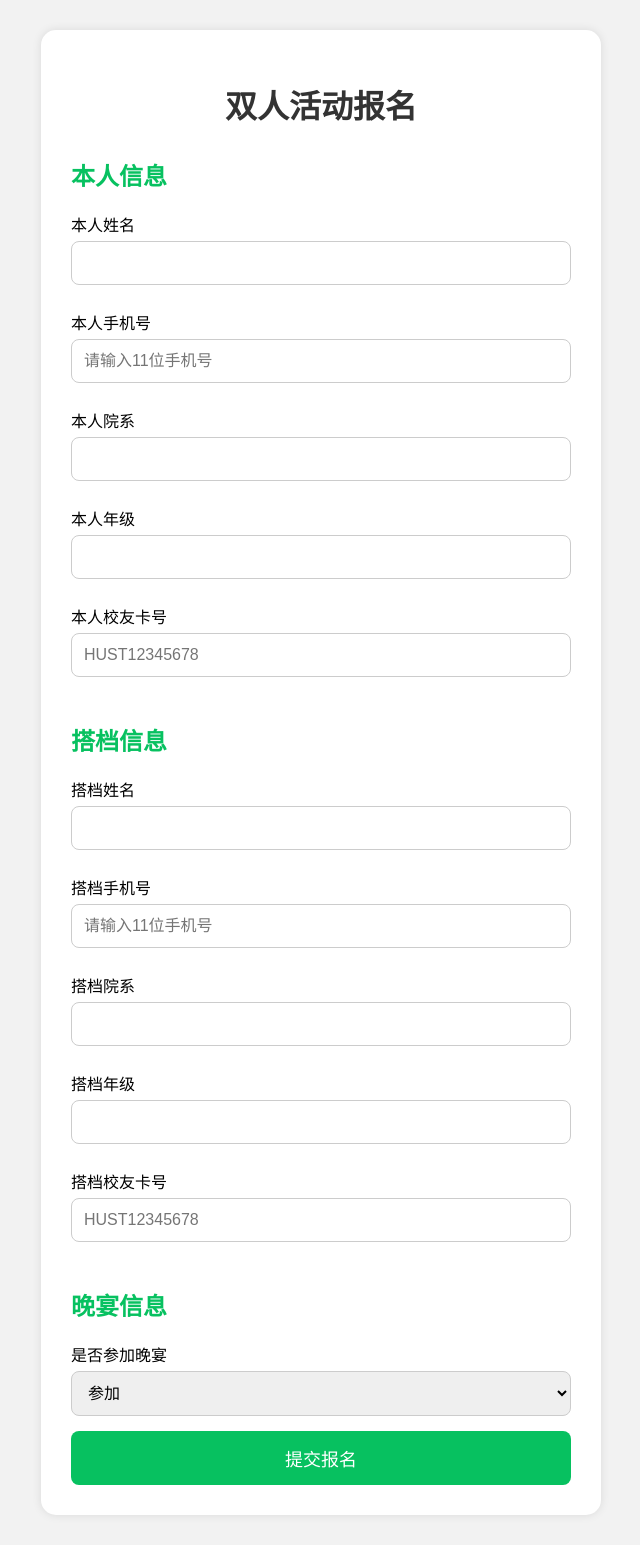
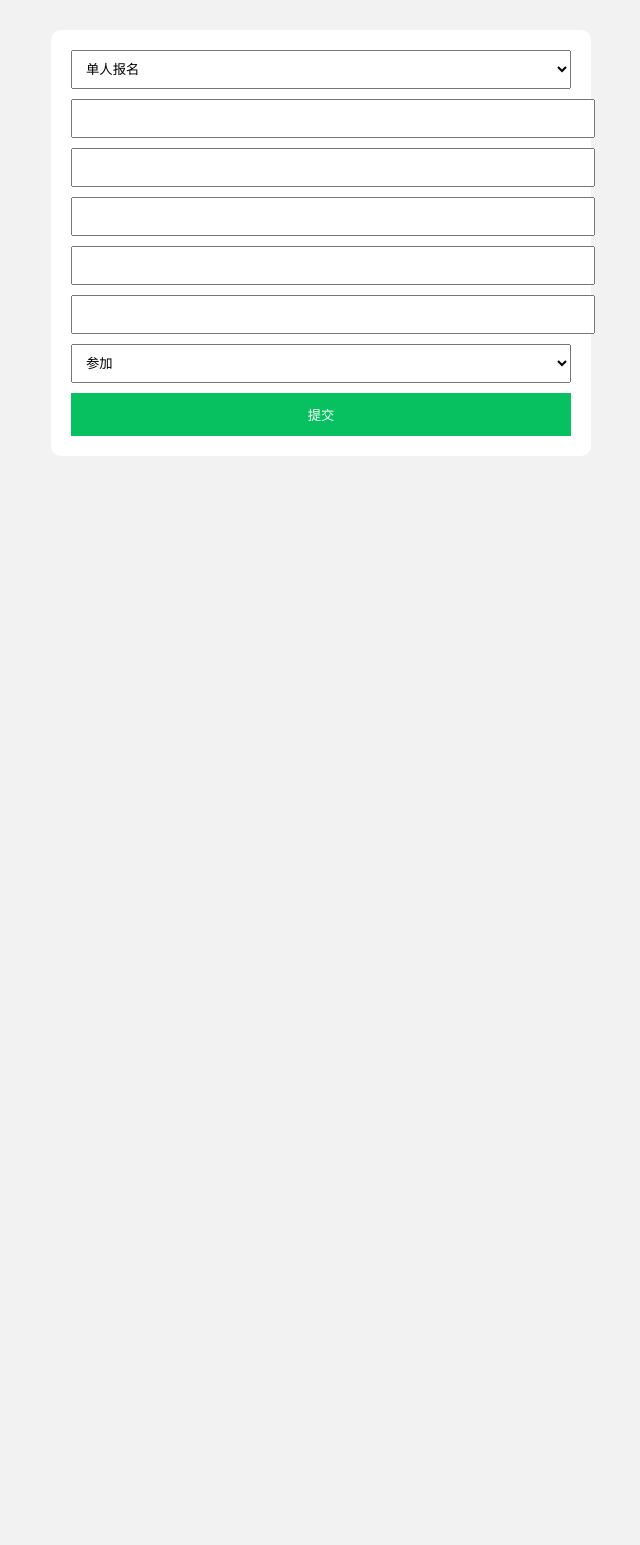
Before and after one commit to jzy2003/signup-system, a Flask app: page / in a window 1280 px wide. Shown: the whole page, without its empty margins (319-959 px from the left). After the commit the page ends 456 px from the top, so only its background shows below. Run offline with Flask 3, Linux system fonts and the light colour scheme.

Commit message:
update ui

```diff
--- a/app.py
+++ b/app.py
@@ -2,93 +2,87 @@ from flask import Flask, render_template, request
 from flask_sqlalchemy import SQLAlchemy
 import re
 
-# 创建 Flask 应用
 app = Flask(__name__)
 
-# 配置 SQLite 数据库
+# 数据库
 app.config['SQLALCHEMY_DATABASE_URI'] = 'sqlite:///signup.db'
 app.config['SQLALCHEMY_TRACK_MODIFICATIONS'] = False
 
-# 初始化数据库
 db = SQLAlchemy(app)
 
 
-# 创建报名数据表
+# 数据表
 class User(db.Model):
-
     id = db.Column(db.Integer, primary_key=True)
 
-    # 本人信息
+    # 本人
     name = db.Column(db.String(100))
     phone = db.Column(db.String(100))
     department = db.Column(db.String(100))
     grade = db.Column(db.String(100))
     card_number = db.Column(db.String(100))
 
-    # 搭档信息
+    # 搭档
     partner_name = db.Column(db.String(100))
     partner_phone = db.Column(db.String(100))
     partner_department = db.Column(db.String(100))
     partner_grade = db.Column(db.String(100))
     partner_card_number = db.Column(db.String(100))
 
-    # 晚宴
+    has_partner = db.Column(db.String(10))
     dinner = db.Column(db.String(20))
 
 
-# 首页（报名页面）
 @app.route('/', methods=['GET', 'POST'])
 def home():
-
     if request.method == 'POST':
 
-        # 本人信息
+        has_partner = request.form.get('has_partner')
+
+        # 本人
         name = request.form.get('name')
         phone = request.form.get('phone')
         department = request.form.get('department')
         grade = request.form.get('grade')
         card_number = request.form.get('card_number')
 
-        # 搭档信息
+        # 搭档
         partner_name = request.form.get('partner_name')
         partner_phone = request.form.get('partner_phone')
         partner_department = request.form.get('partner_department')
         partner_grade = request.form.get('partner_grade')
         partner_card_number = request.form.get('partner_card_number')
 
-        # 晚宴
         dinner = request.form.get('dinner')
 
-        # =========================
-        # 数据格式验证
-        # =========================
-
-        # 手机号规则：11位数字
+        # ====== 校验规则 ======
         phone_pattern = r'^\d{11}$'
-
-        # 校友卡号规则：HUST + 8位数字
         card_pattern = r'^HUST\d{8}$'
 
-        # 验证本人手机号
+        # 本人校验
         if not re.match(phone_pattern, phone):
-            return "错误：本人手机号必须是11位数字！"
+            return "错误：手机号必须是11位数字！"
 
-        # 验证搭档手机号
-        if not re.match(phone_pattern, partner_phone):
-            return "错误：搭档手机号必须是11位数字！"
+        if not re.match(card_pattern, card_number):
+            return "错误：校友卡号必须是 HUST + 8位数字"
 
-        # 验证本人校友卡号
-        if not re.match(card_pattern, card_number):
-            return "错误：本人校友卡号格式应为 HUST12345678"
+        # 双人报名才校验搭档
+        if has_partner == 'yes':
 
-        # 验证搭档校友卡号
-        if not re.match(card_pattern, partner_card_number):
-            return "错误：搭档校友卡号格式应为 HUST12345678"
+            if not re.match(phone_pattern, partner_phone):
+                return "错误：搭档手机号必须是11位数字！"
 
-        # =========================
-        # 保存数据库
-        # =========================
+            if not re.match(card_pattern, partner_card_number):
+                return "错误：搭档校友卡号必须是 HUST + 8位数字"
 
+        else:
+            partner_name = None
+            partner_phone = None
+            partner_department = None
+            partner_grade = None
+            partner_card_number = None
+
+        # 保存
         new_user = User(
             name=name,
             phone=phone,
@@ -102,6 +96,7 @@ def home():
             partner_grade=partner_grade,
             partner_card_number=partner_card_number,
 
+            has_partner=has_partner,
             dinner=dinner
         )
 
@@ -113,20 +108,13 @@ def home():
     return render_template('index.html')
 
 
-# 后台页面
 @app.route('/admin')
 def admin():
-
-    # 查询所有报名数据
     users = User.query.all()
-
     return render_template('admin.html', users=users)
 
 
-# 启动程序
 if __name__ == '__main__':
-
-    # 自动创建数据库表
     with app.app_context():
         db.create_all()
 
--- a/templates/index.html
+++ b/templates/index.html
@@ -3,157 +3,90 @@
 
 <head>
     <meta charset="UTF-8">
-    <meta name="viewport" content="width=device-width, initial-scale=1.0">
-    <title>双人活动报名</title>
+    <title>报名系统</title>
 
     <style>
-
-        body{
-            margin:0;
-            padding:0;
-            background:#f2f2f2;
-            font-family:Arial;
+        body {
+            font-family: Arial;
+            background: #f2f2f2;
         }
 
-        .container{
-            width:90%;
-            max-width:500px;
-            background:white;
-            margin:30px auto;
-            padding:30px;
-            border-radius:15px;
-            box-shadow:0 0 10px rgba(0,0,0,0.1);
+        .container {
+            width: 90%;
+            max-width: 500px;
+            margin: 30px auto;
+            background: white;
+            padding: 20px;
+            border-radius: 10px;
         }
 
-        h1{
-            text-align:center;
-            color:#333;
-            margin-bottom:30px;
+        input, select {
+            width: 100%;
+            padding: 10px;
+            margin-bottom: 10px;
         }
 
-        h2{
-            margin-top:30px;
-            color:#07c160;
+        button {
+            width: 100%;
+            padding: 12px;
+            background: #07c160;
+            color: white;
+            border: none;
         }
 
-        label{
-            display:block;
-            margin-top:10px;
-            margin-bottom:5px;
+        #partner-box {
+            display: none;
         }
-
-        input, select{
-            width:100%;
-            padding:12px;
-            border:1px solid #ccc;
-            border-radius:8px;
-            font-size:16px;
-            box-sizing:border-box;
-            margin-bottom:15px;
-        }
-
-        button{
-            width:100%;
-            padding:14px;
-            background:#07c160;
-            color:white;
-            border:none;
-            border-radius:8px;
-            font-size:18px;
-            cursor:pointer;
-        }
-
-        button:hover{
-            background:#06ad56;
-        }
-
     </style>
-
 </head>
 
 <body>
 
 <div class="container">
 
-        <h1>双人活动报名</h1>
+    <form method="POST">
 
-        <form action="/" method="POST">
+        <select name="has_partner" onchange="togglePartner(this.value)">
+            <option value="no">单人报名</option>
+            <option value="yes">双人报名</option>
+        </select>
 
-            <h2>本人信息</h2>
+        <!-- 本人 -->
+        <input name="name">
+        <input name="phone">
+        <input name="department">
+        <input name="grade">
+        <input name="card_number">
 
-            <label>本人姓名</label>
-            <input type="text" name="name" required>
+        <!-- 搭档 -->
+        <div id="partner-box">
 
-            <label>本人手机号</label>
-            <input
-    type="text"
-    name="phone"
-    maxlength="11"
-    pattern="\d{11}"
-    placeholder="请输入11位手机号"
-    required
->
+            <input name="partner_name">
+            <input name="partner_phone">
+            <input name="partner_department">
+            <input name="partner_grade">
+            <input name="partner_card_number">
 
-            <label>本人院系</label>
-            <input type="text" name="department">
+        </div>
 
-            <label>本人年级</label>
-            <input type="text" name="grade">
-
-            <label>本人校友卡号</label>
-            <input
-    type="text"
-    name="card_number"
-    pattern="HUST\d{8}"
-    placeholder="HUST12345678"
-    required
->
-
-            <h2>搭档信息</h2>
-
-            <label>搭档姓名</label>
-            <input type="text" name="partner_name" required>
-
-            <label>搭档手机号</label>
-            <input
-    type="text"
-    name="partner_phone"
-    maxlength="11"
-    pattern="\d{11}"
-    placeholder="请输入11位手机号"
-    required
->
-
-            <label>搭档院系</label>
-            <input type="text" name="partner_department">
-
-            <label>搭档年级</label>
-            <input type="text" name="partner_grade">
-
-            <label>搭档校友卡号</label>
-           <input
-    type="text"
-    name="partner_card_number"
-    pattern="HUST\d{8}"
-    placeholder="HUST12345678"
-    required
->
-
-            <h2>晚宴信息</h2>
-
-            <label>是否参加晚宴</label>
-
+        <!-- 晚宴 -->
         <select name="dinner">
             <option value="参加">参加</option>
             <option value="不参加">不参加</option>
         </select>
 
-            <button type="submit">提交报名</button>
+        <button type="submit">提交</button>
 
     </form>
 
 </div>
 
+<script>
+function togglePartner(value){
+    document.getElementById("partner-box").style.display =
+        value === "yes" ? "block" : "none";
+}
+</script>
+
 </body>
-
 </html>
```
Lines whose indentation alone changed are shown as unchanged.
